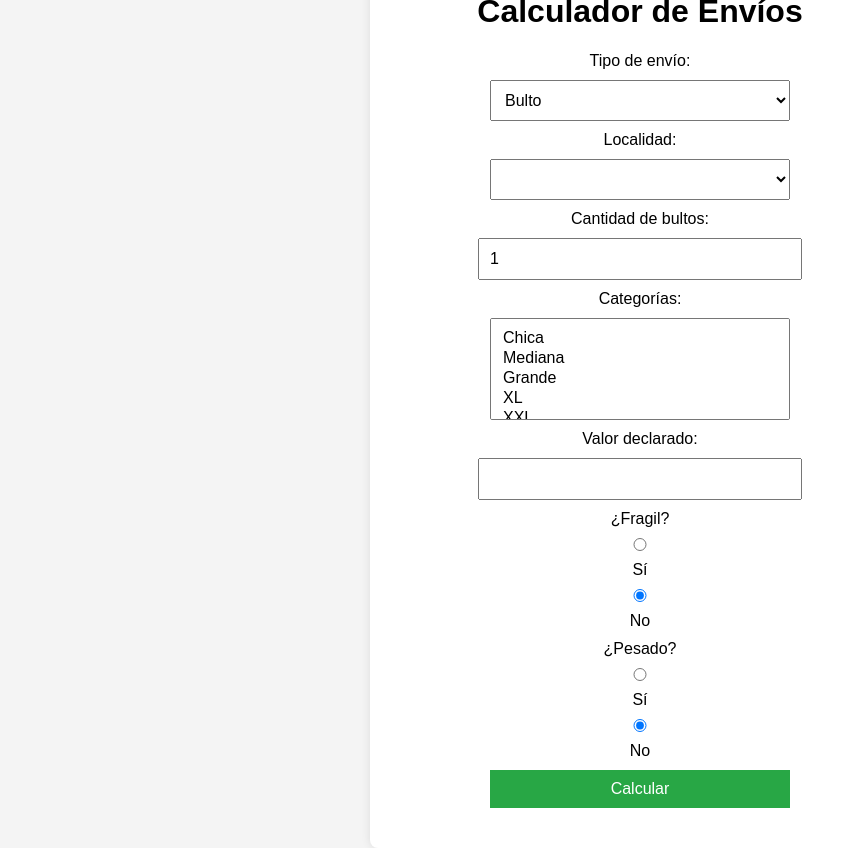
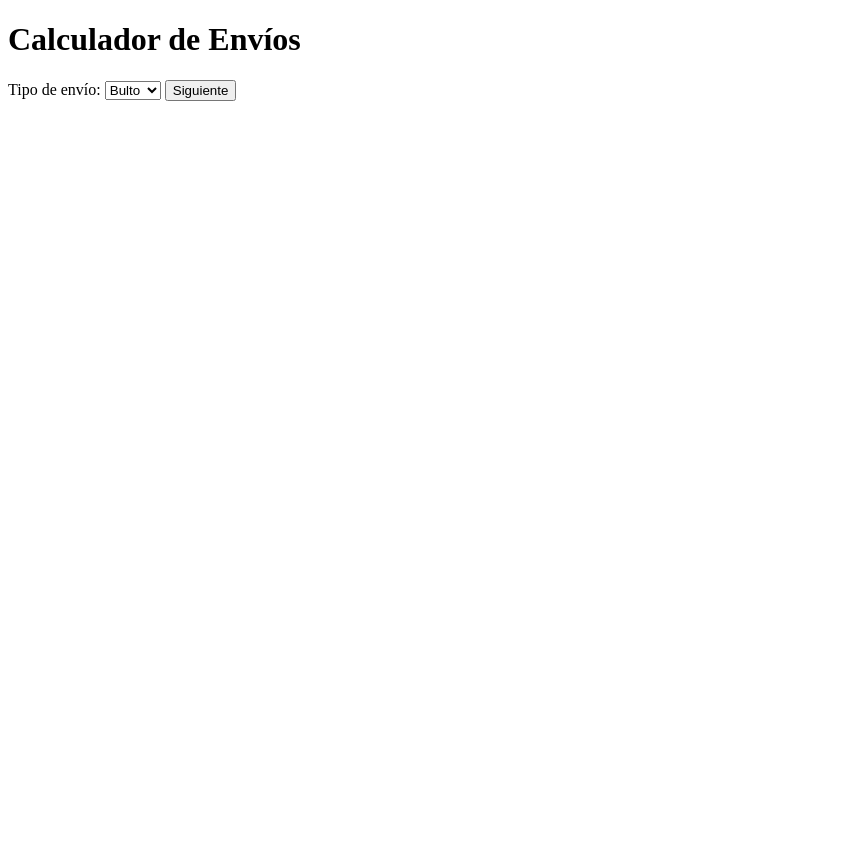
Before and after one commit to EzqAl/Tarifasiro, a Python web app: template templates/index.html in a window 1280 px wide. Shown: the whole page, without its empty margins (0-857 px from the left). After the commit the page ends 101 px from the top, so only its background shows below. Run offline with Jinja, Linux system fonts and the light colour scheme; the template is opened without the code that fills it, so the values that code supplies are empty.

Commit message:
Update index.html

```diff
--- a/templates/index.html
+++ b/templates/index.html
@@ -1,76 +1,68 @@
 <!DOCTYPE html>
 <html lang="es">
 <head>
-    <meta charset="UTF-8">
-    <meta name="viewport" content="width=device-width, initial-scale=1.0">
-    <title>Calculador de Envíos</title>
-    <link rel="stylesheet" href="/static/styles.css">
-    <style>
-        body {
-            font-family: Arial, sans-serif;
-            background-color: #f4f4f4;
-            display: flex;
-            justify-content: center;
-            align-items: center;
-            height: 100vh;
-            margin: 0;
-        }
-        .container {
-            background: white;
-            padding: 20px;
-            border-radius: 8px;
-            box-shadow: 0 0 10px rgba(0, 0, 0, 0.1);
-            text-align: center;
-            width: 100%;
-            max-width: 500px;
-        }
-        label, select, input, button {
-            display: block;
-            margin: 10px auto;
-        }
-        select, input, button {
-            padding: 10px;
-            font-size: 16px;
-            width: 100%;
-            max-width: 300px;
-        }
-        button {
-            background-color: #28a745;
-            color: white;
-            border: none;
-            cursor: pointer;
-        }
-        button:hover {
-            background-color: #218838;
-        }
-        #resultado {
-            margin-top: 20px;
-            font-weight: bold;
-        }
-    </style>
+    <!-- ... (el head sigue igual) ... -->
 </head>
 <body>
     <div class="container">
         <h1>Calculador de Envíos</h1>
-        <form id="envioForm">
+
+        <!-- Paso 1: Selección de tipo de envío -->
+        {% if not session.tipo_envio %}
+        <form id="envioForm" method="POST" action="{{ url_for('inicio') }}">
             <label for="tipo_envio">Tipo de envío:</label>
-            <select name="tipo_envio" id="tipo_envio">
+            <select name="tipo_envio" id="tipo_envio" required>
                 <option value="bulto">Bulto</option>
                 <option value="pallet">Pallet</option>
             </select>
+            <button type="submit">Siguiente</button>
+        </form>
+        {% endif %}
 
+        <!-- Paso 2: Selección de localidad -->
+        {% if session.tipo_envio and not session.localidad %}
+        <form method="POST" action="{{ url_for('localidad') }}">
             <label for="localidad">Localidad:</label>
-            <select name="localidad" id="localidad">
+            <select name="localidad" id="localidad" required>
                 {% for localidad in localidades %}
                     <option value="{{ localidad }}">{{ localidad }}</option>
                 {% endfor %}
             </select>
+            <button type="submit">Siguiente</button>
+        </form>
+        {% endif %}
 
+        <!-- Paso 3: Formulario para pallets -->
+        {% if session.tipo_envio == 'pallet' and session.localidad and not session.fragil %}
+        <form method="POST" action="{{ url_for('pallet') }}">
+            <label>¿Es frágil?</label>
+            <label><input type="radio" name="fragil" value="si" required> Sí</label>
+            <label><input type="radio" name="fragil" value="no"> No</label>
+
+            <label>¿Es pesado? (+15%)</label>
+            <label><input type="radio" name="pesado" value="si" required> Sí</label>
+            <label><input type="radio" name="pesado" value="no"> No</label>
+
+            <button type="submit">Siguiente</button>
+        </form>
+        {% endif %}
+
+        <!-- Paso 3: Cantidad de bultos -->
+        {% if session.tipo_envio == 'bulto' and session.localidad and not session.cantidad_bultos %}
+        <form method="POST" action="{{ url_for('cantidad_bultos') }}">
             <label for="cantidad">Cantidad de bultos:</label>
-            <input type="number" name="cantidad" id="cantidad" min="1" value="1">
+            <input type="number" name="cantidad" id="cantidad" min="1" required>
+            <button type="submit">Siguiente</button>
+        </form>
+        {% endif %}
 
-            <label for="categorias">Categorías:</label>
-            <select name="categorias" id="categorias" multiple>
+        <!-- Paso 4: Selección de categorías -->
+        {% if session.cantidad_bultos and not session.categorias %}
+        <form method="POST" action="{{ url_for('seleccion_categorias') }}">
+            {% for i in range(session.cantidad_bultos) %}
+            <div class="bulto">
+                <h3>Bulto {{ i+1 }}</h3>
+                <select name="categoria" required>
                     <option value="Chica">Chica</option>
                     <option value="Mediana">Mediana</option>
                     <option value="Grande">Grande</option>
@@ -79,43 +71,35 @@
                     <option value="M3">M3</option>
                     <option value="Donación">Donación</option>
                 </select>
+                <label>
+                    <input type="checkbox" name="pesado" value="{{ i }}">
+                    ¿Es pesado? (+15%)
+                </label>
+            </div>
+            {% endfor %}
+            <button type="submit">Siguiente</button>
+        </form>
+        {% endif %}
 
+        <!-- Paso 5: Valor declarado -->
+        {% if (session.categorias or session.fragil) and not session.valor_declarado %}
+        <form method="POST" action="{{ url_for('valor_declarado') }}">
             <label for="valor">Valor declarado:</label>
-            <input type="number" name="valor" id="valor" min="0" step="100">
-
-            <label for="fragil">¿Fragil?</label>
-            <input type="radio" name="fragil" value="si"> Sí
-            <input type="radio" name="fragil" value="no" checked> No
-
-            <label for="pesado">¿Pesado?</label>
-            <input type="radio" name="pesado" value="si"> Sí
-            <input type="radio" name="pesado" value="no" checked> No
-
+            <input type="number" step="0.01" name="valor" id="valor" required>
             <button type="submit">Calcular</button>
         </form>
-        <p id="resultado"></p>
+        {% endif %}
+
+        <!-- Resultados -->
+        {% if total %}
+        <div id="resultado">
+            <h2>Resultado</h2>
+            <p>Total base: ${{ "%.2f"|format(total_base) }}</p>
+            <p>Seguro: ${{ "%.2f"|format(seguro) }}</p>
+            <p>IVA (21%): ${{ "%.2f"|format(iva) }}</p>
+            <h3>Total: ${{ "%.2f"|format(total) }}</h3>
         </div>
-
-    <script>
-        document.getElementById("envioForm").addEventListener("submit", function(event) {
-            event.preventDefault();
-
-            const formData = new FormData(this);
-            fetch("/", {
-                method: "POST",
-                body: formData
-            })
-            .then(response => response.json())
-            .then(data => {
-                const resultadoDiv = document.getElementById("resultado");
-                resultadoDiv.innerHTML = `
-                    Total Base: $${data.total_base}<br>
-                    Seguro: $${data.seguro}<br>
-                    IVA: $${data.iva}<br>
-                    Total: $${data.total}
-                `;
-            });
-        });
-    </script>
+        {% endif %}
+    </div>
 </body>
 </html>
```
Lines whose indentation alone changed are shown as unchanged.
